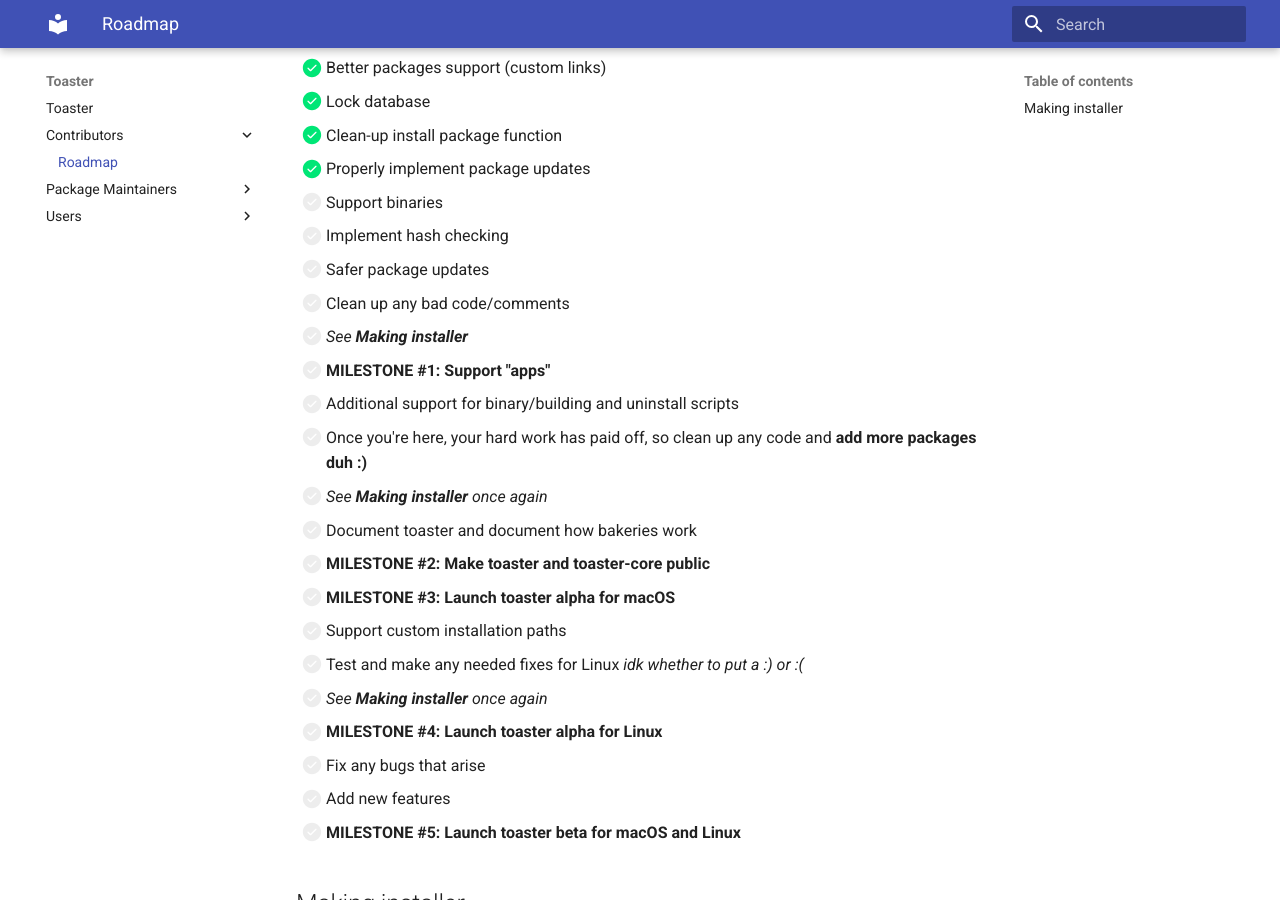
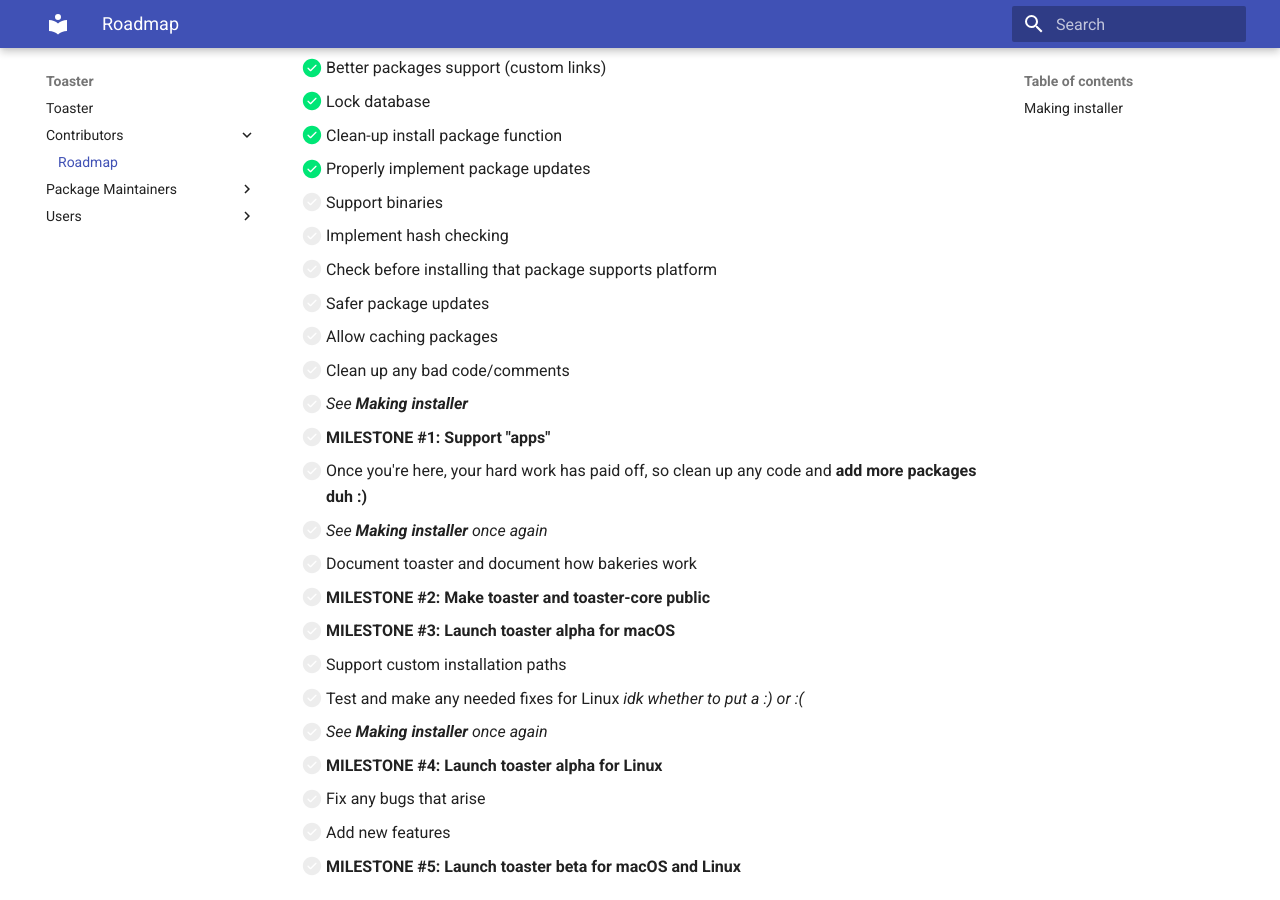
Before and after one commit to lovebagels/toaster, an MkDocs documentation site: the page built from docs/Contributors/roadmap.md, in a window 1280 px wide and 900 px high, scrolled down 385 px. Built offline with MkDocs 1.6.1 and Material for MkDocs 9.7.7, drawn with Linux system fonts in a browser that asks for light colours.

Commit message:
Updated roadmap

```diff
--- a/docs/Contributors/roadmap.md
+++ b/docs/Contributors/roadmap.md
@@ -13,11 +13,12 @@
 - [x] Properly implement package updates
 - [ ] Support binaries
 - [ ] Implement hash checking
+- [ ] Check before installing that package supports platform
 - [ ] Safer package updates
+- [ ] Allow caching packages
 - [ ] Clean up any bad code/comments
 - [ ] *See **Making installer***
 - [ ] **MILESTONE #1: Support "apps"**
-- [ ] Additional support for binary/building and uninstall scripts
 - [ ] Once you're here, your hard work has paid off, so clean up any code and **add more packages duh :)**
 - [ ] *See **Making installer** once again*
 - [ ] Document toaster and document how bakeries work
```
